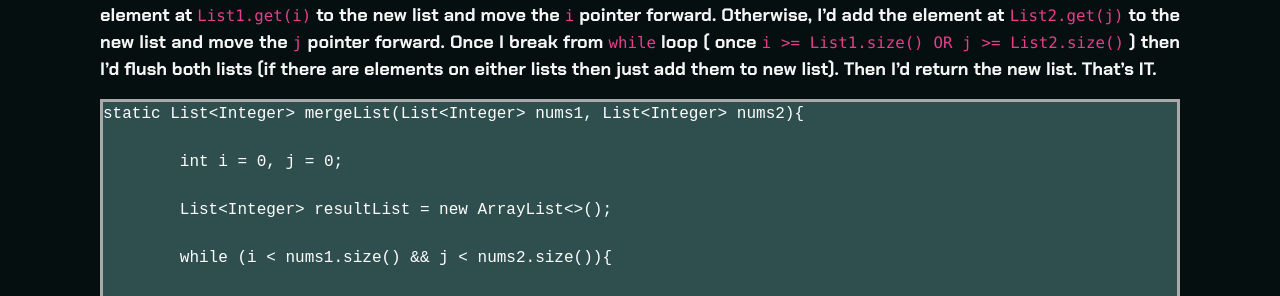
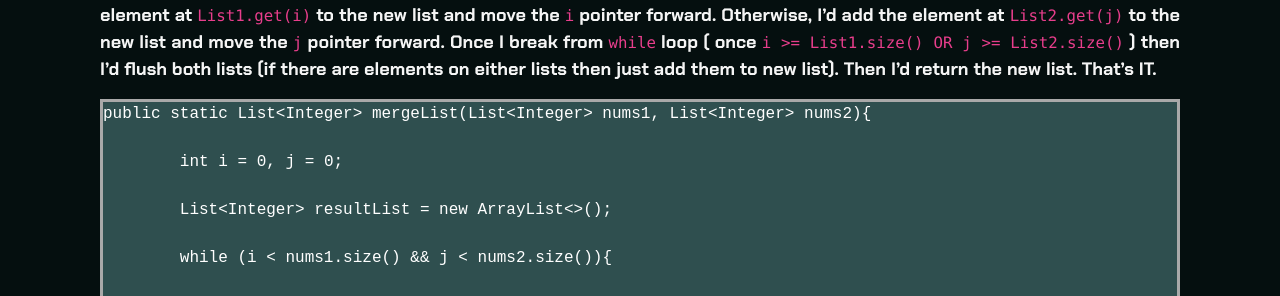
Before and after one commit to Markojudas/chronicles, a Jekyll site: the page built from _posts/2022-07-24-The_Hunt_Rages_On.md, in a window 1280 px wide. Shown: the part 806-1102 px from the top of the page. Built offline with Jekyll 4.4.1, drawn with Linux system fonts in a browser that asks for light colours; nearby versions of some CDN libraries; library files that are not in the unit come from our copies.

Commit message:
trying to modify the code tag

```diff
--- a/_posts/2022-07-24-The_Hunt_Rages_On.md
+++ b/_posts/2022-07-24-The_Hunt_Rages_On.md
@@ -17,7 +17,7 @@ For the CodePath program I had to take a <a href="https://www.hackerrank.com">Ha
 
 The problem was solved but my solution was, well, embarrassing. I just used one pointer variable to traverse through BOTH sorted list and added to the new List an element of List1 then from List2 or vice versa depending of the condition (in ascending order). I then flushed both Lists added any remaining elements to the new List. I then called the `Arrays.sort()` sort function. This was ALL unnecessary! As soon as I submitted the assessment I thought of the TWO POINTER SOLUTION. Basically the same, but I would have 1 pointer `i` traversing `List1` and another pointer `j` traversing `List2`. In a `while` loop (as long as `i < List1.size() && j < List2.size()` ) I tested the condition: `List1.get(i) <= List2.get(j)`. If so, then I'd add the element at `List1.get(i)` to the new list and move the `i` pointer forward. Otherwise, I'd add the element at `List2.get(j)` to the new list and move the `j` pointer forward. Once I break from `while` loop ( once `i >= List1.size() OR j >= List2.size()` ) then I'd flush both lists (if there are elements on either lists then just add them to new list). Then I'd return the new list. That's IT.
 
-<pre><code class="code language-javascript">static List&lt;Integer&gt; mergeList(List&lt;Integer&gt; nums1, List&lt;Integer&gt; nums2){
+<pre><code class="code language-javascript">public static List&lt;Integer&gt; mergeList(List&lt;Integer&gt; nums1, List&lt;Integer&gt; nums2){
 
         int i = 0, j = 0;
 
```
